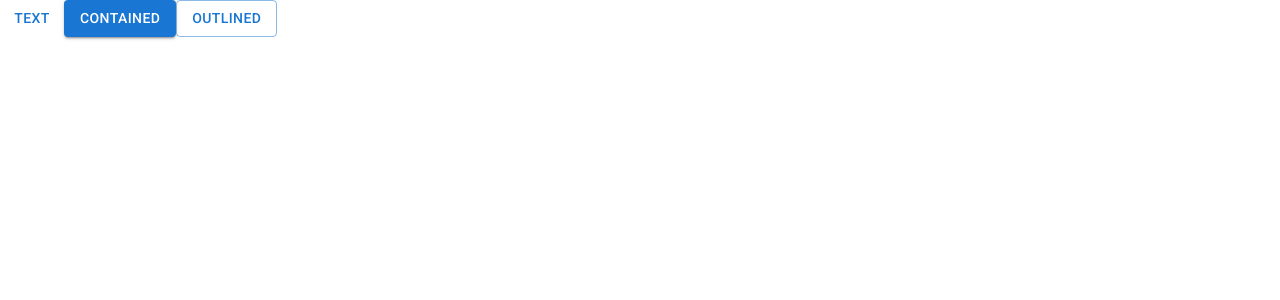
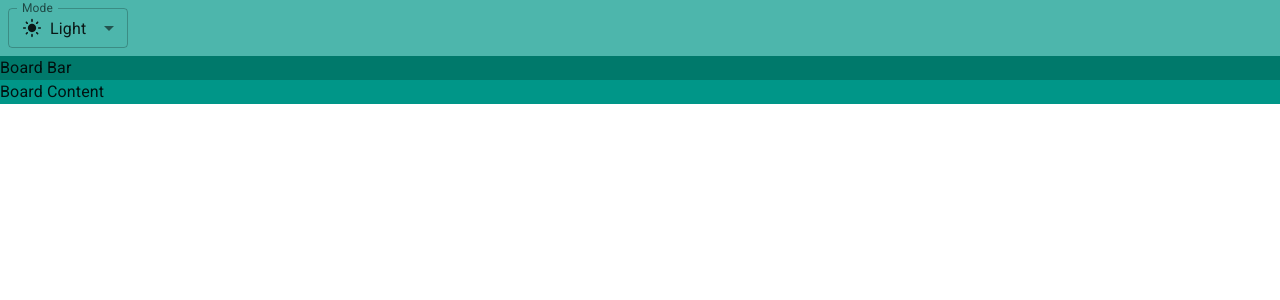
Before and after one commit to phungmaidan/trello_clone_web_project, a React (Vite) app: page / in a window 1280 px wide. Shown: the top 300 px of the page. Built offline with nearby package versions, Linux system fonts and the light colour scheme.

Commit message:
install simple theme

```diff
--- a/index.html
+++ b/index.html
@@ -3,7 +3,7 @@
   <head>
     <meta charset="UTF-8" />
     <meta name="viewport" content="width=device-width, initial-scale=1.0" />
-    <title>Vite + React</title>
+    <title>Trello Clone Project</title>
     <link rel="preconnect" href="https://fonts.googleapis.com" />
     <link rel="preconnect" href="https://fonts.gstatic.com" crossorigin />
     <link
--- a/src/App.jsx
+++ b/src/App.jsx
@@ -1,12 +1,97 @@
-import Button from "@mui/material/Button";
+import {
+  Experimental_CssVarsProvider as CssVarsProvider,
+  experimental_extendTheme as extendTheme,
+  useColorScheme,
+} from "@mui/material/styles";
+import InputLabel from "@mui/material/InputLabel";
+import MenuItem from "@mui/material/MenuItem";
+import FormControl from "@mui/material/FormControl";
+import Select from "@mui/material/Select";
+import { Container } from "@mui/material";
+import LightModeIcon from "@mui/icons-material/LightMode";
+import DarkModeOutlinedIcon from "@mui/icons-material/DarkModeOutlined";
+import SettingsBrightnessIcon from "@mui/icons-material/SettingsBrightness";
+import Box from "@mui/material/Box";
+
+function ModeSelect() {
+  const { mode, setMode } = useColorScheme();
+  const handleChange = (event) => {
+    const selectedMode = event.target.value;
+    setMode(selectedMode);
+  };
+  return (
+    <FormControl sx={{ m: 1, minWidth: 120 }} size="small">
+      <InputLabel id="label-select-dark-light-mode">Mode</InputLabel>
+      <Select
+        labelId="label-select-dark-light-mode"
+        id="select-dark-light-mode"
+        value={mode}
+        label="Mode"
+        onChange={handleChange}
+      >
+        <MenuItem value="light">
+          <Box sx={{ display: "flex", alignItems: "center", gap: 1 }}>
+            <LightModeIcon fontSize="small" /> Light
+          </Box>
+        </MenuItem>
+        <MenuItem value="dark">
+          <Box sx={{ display: "flex", alignItems: "center", gap: 1 }}>
+            <DarkModeOutlinedIcon fontSize="small" /> Dark
+          </Box>
+        </MenuItem>
+        <MenuItem value="system">
+          <Box sx={{ display: "flex", alignItems: "center", gap: 1 }}>
+            <SettingsBrightnessIcon fontSize="small" /> System
+          </Box>
+        </MenuItem>
+      </Select>
+    </FormControl>
+  );
+}
 
 function App() {
   return (
-    <>
-      <Button variant="text">Text</Button>
-      <Button variant="contained">Contained</Button>
-      <Button variant="outlined">Outlined</Button>
-    </>
+    <Container disableGutters maxWidth={false} sx={{ height: "100vh" }}>
+      <Box
+        sx={{
+          backgroundColor: "primary.light",
+          width: "100%",
+          height: (theme) => {
+            theme.trello.appBarHeight;
+          },
+          display: "flex",
+          alignItems: "center",
+        }}
+      >
+        <ModeSelect />
+      </Box>
+      <Box
+        sx={{
+          backgroundColor: "primary.dark",
+          width: "100%",
+          height: (theme) => {
+            theme.trello.boardBarHeight;
+          },
+          display: "flex",
+          alignItems: "center",
+        }}
+      >
+        Board Bar
+      </Box>
+      <Box
+        sx={{
+          backgroundColor: "primary.main",
+          width: "100%",
+          height: (theme) => {
+            `calc(100vh - ${theme.trello.boardBarHeight} - ${theme.trello.appBarHeight})`;
+          },
+          display: "flex",
+          alignItems: "center",
+        }}
+      >
+        Board Content
+      </Box>
+    </Container>
   );
 }
 
--- a/src/main.jsx
+++ b/src/main.jsx
@@ -2,10 +2,14 @@
 import ReactDOM from "react-dom/client";
 import App from "./App.jsx";
 import CssBaseline from "@mui/material/CssBaseline";
+import { Experimental_CssVarsProvider as CssVarsProvider } from "@mui/material/styles";
+import theme from "./theme";
 
 ReactDOM.createRoot(document.getElementById("root")).render(
   <React.StrictMode>
-    <CssBaseline />
-    <App />
+    <CssVarsProvider theme={theme}>
+      <CssBaseline />
+      <App />
+    </CssVarsProvider>
   </React.StrictMode>
 );
--- /dev/null
+++ b/src/theme.js
@@ -0,0 +1,25 @@
+import { experimental_extendTheme as extendTheme } from "@mui/material/styles";
+import { cyan, orange, teal } from "@mui/material/colors";
+
+const theme = extendTheme({
+  trello: {
+    appBarHeight: "48px",
+    boardBarHeight: "58px",
+  },
+  colorSchemes: {
+    light: {
+      palette: {
+        primary: teal,
+        secondary: orange,
+      },
+    },
+    dark: {
+      palette: {
+        primary: cyan,
+        secondary: orange,
+      },
+    },
+  },
+  // ...other properties
+});
+export default theme;
```
